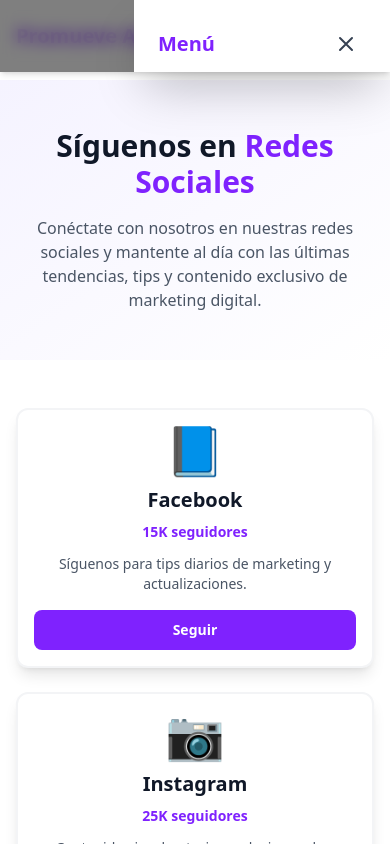
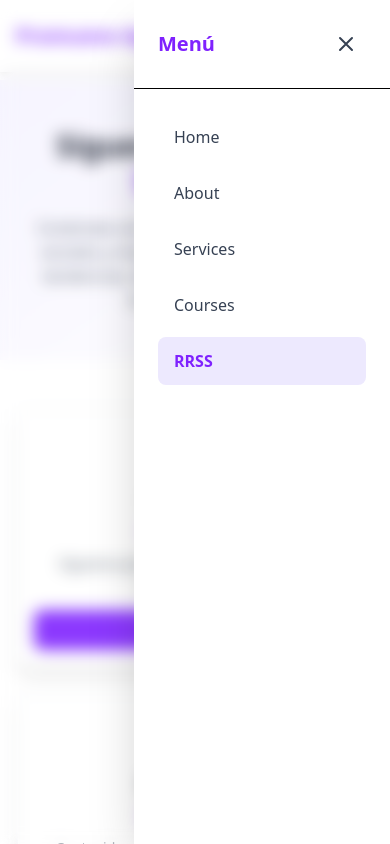
Before and after one commit to VedGarcia/promueve-agency, a React (Vite) app: page /rrss in a window 390 px wide. Both pictures are taken after a click on the button "Toggle menu". Shown: the top 844 px of the page. Built offline with nearby package versions, Linux system fonts and the light colour scheme.

Commit message:
Refactor Header component structure by wrapping motion.header in a fragment and adjusting mobile menu background color for improved visibility.

```diff
--- a/src/components/layout/Header.tsx
+++ b/src/components/layout/Header.tsx
@@ -23,6 +23,7 @@
   };
 
   return (
+    <>
       <motion.header
         initial={{ y: -100 }}
         animate={{ y: 0 }}
@@ -96,6 +97,7 @@
           </motion.button>
         </div>
       </nav>
+      </motion.header>
 
       {/* Mobile Menu */}
       <AnimatePresence>
@@ -107,7 +109,7 @@
               animate={{ opacity: 1 }}
               exit={{ opacity: 0 }}
               transition={{ duration: 0.2 }}
-              className="fixed inset-0 bg-black/50 backdrop-blur-sm lg:hidden z-[60]"
+              className="fixed inset-0 bg-white/10 backdrop-blur-sm lg:hidden z-50"
               onClick={closeMenu}
             />
 
@@ -174,7 +176,7 @@
           </>
         )}
       </AnimatePresence>
-    </motion.header>
+    </>
   );
 };
 
```
Lines whose indentation alone changed are shown as unchanged.
